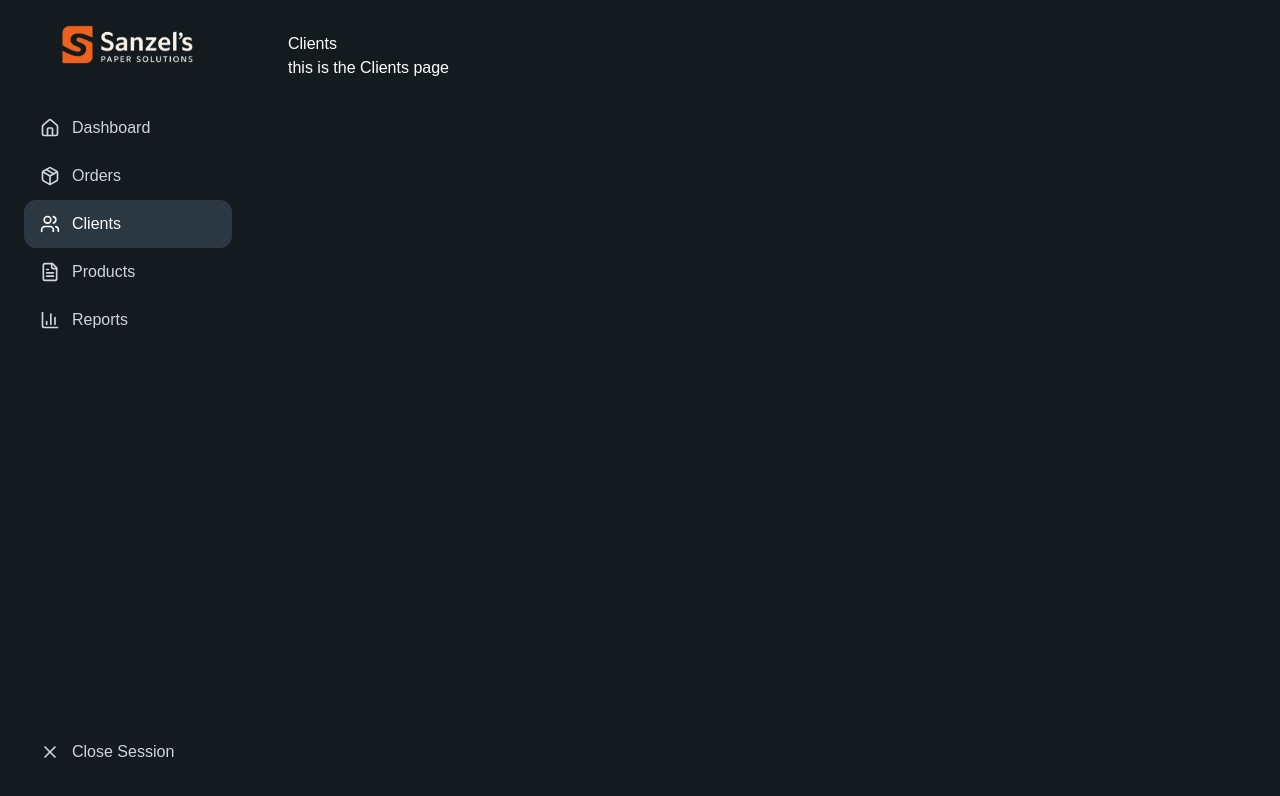
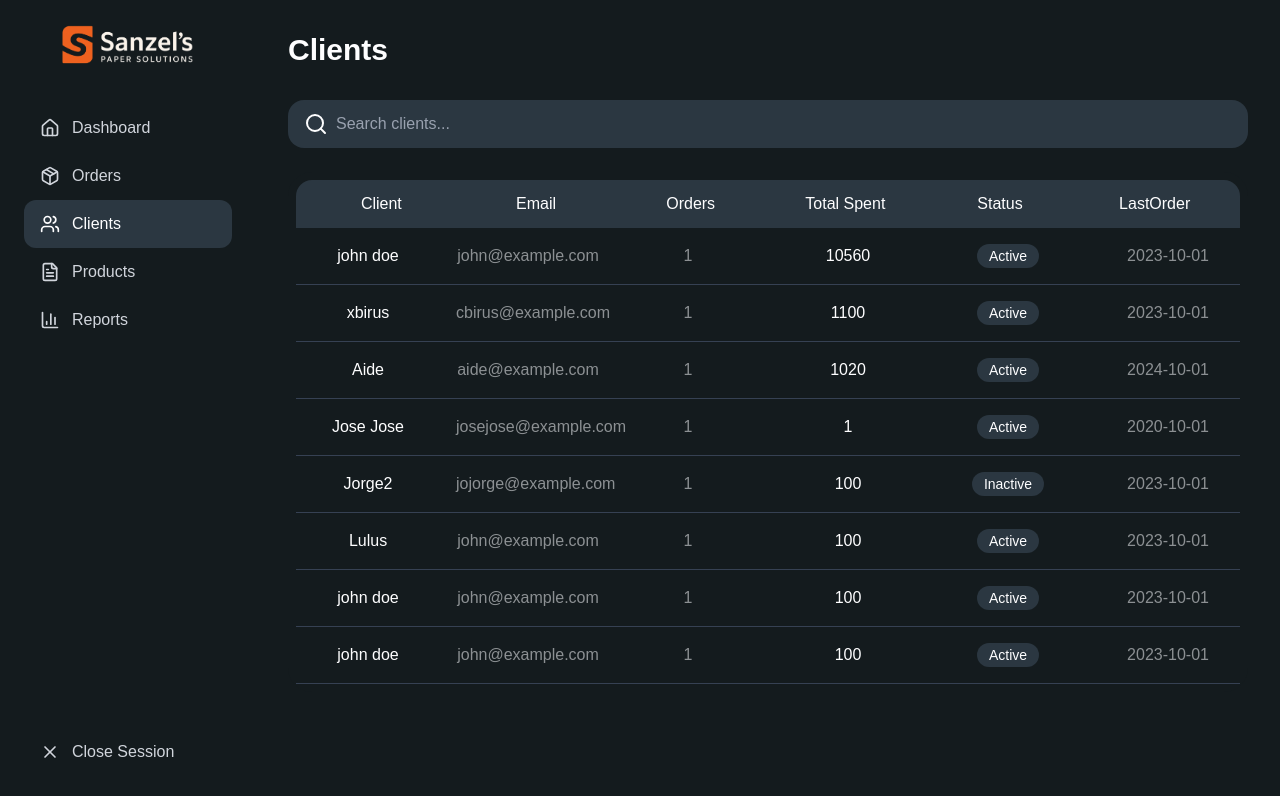
Before and after one commit to ByChanderZap/sanzel-paper-panel, a Next.js app: page /clients in a window 1280 px wide. Shown: the top 796 px of the page. Built offline with nearby package versions, Linux system fonts and the light colour scheme.

Commit message:
i messed up something and im fixing it

```diff
--- a/app/(panel)/clients/page.tsx
+++ b/app/(panel)/clients/page.tsx
@@ -1,8 +1,26 @@
-export default function ClientsPage() {
+import { SearchBar } from "@/components/search-bar";
+import { ClientsTable } from "@/components/clients/clients-table";
+
+export default async function ClientsPage({
+  searchParams,
+}: {
+  searchParams: { query?: string; page?: string };
+}) {
+  const params = await searchParams;
+  const query = params.query || "";
+  const currentPage = Number(params.page) || 1;
+
   return (
-    <div>
-      <h1>Clients</h1>
-      <p>this is the Clients page</p>
-    </div>
+    <>
+      <div className="mb-8">
+        <h1 className="text-3xl font-bold">Clients</h1>
+      </div>
+
+      {/* Search Bar */}
+      <SearchBar placeholder="Search clients..." />
+
+      {/** Place holder for future content */}
+      <ClientsTable query={query} currentPage={currentPage} />
+    </>
   );
 }
--- a/app/(panel)/dashboard/page.tsx
+++ b/app/(panel)/dashboard/page.tsx
@@ -13,6 +13,8 @@ export default async function DashboardPage() {
     { title: "Total Clients", value: 3333 },
     { title: "Total Products", value: 500 },
   ];
+
+  const colNames = ["Order ID", "Client", "Date", "Status", "Total"];
 
   const recentOrders = await getOrdersPreview();
 
@@ -40,12 +42,10 @@ export default async function DashboardPage() {
 
         {/* Desktop Table - Hidden on mobile */}
         <CustomTable>
-          <TableHeader
-            colNames={["Order ID", "Client", "Date", "Status", "Total"]}
-          />
+          <TableHeader colNames={colNames} />
           <TableBody>
             {recentOrders.map((order) => (
-              <TableRow key={order.id}>
+              <TableRow key={order.id} colCount={colNames.length}>
                 <TableRowContent content={order.id} className="font-medium" />
                 <TableRowContent
                   content={order.client}
--- /dev/null
+++ b/components/clients/clients-table.tsx
@@ -0,0 +1,75 @@
+import Link from "next/link";
+import { ClientsTableProprs } from "@/types/clients";
+import { fetchClients } from "@/lib/data/fetchClients";
+import {
+  CustomTable,
+  TableHeader,
+  TableBody,
+  TableRow,
+  TableRowContent,
+} from "@/components/custom-table";
+
+export async function ClientsTable({
+  query,
+  currentPage = 1,
+}: ClientsTableProprs) {
+  const clients = await fetchClients(query, currentPage);
+  const colNames = [
+    "Client",
+    "Email",
+    "Orders",
+    "Total Spent",
+    "Status",
+    "LastOrder",
+  ];
+
+  return (
+    <CustomTable>
+      <TableHeader colNames={colNames} />
+      <TableBody>
+        {clients.map((client) => (
+          <Link
+            key={client.id}
+            href={`/clients/${client.id}/summary`}
+            className="block"
+          >
+            <TableRow colCount={colNames.length}>
+              <TableRowContent
+                content={client.client}
+                className="font-medium"
+              />
+              <TableRowContent
+                content={client.email}
+                className="text-custom-gray"
+              />
+              <TableRowContent
+                content={client.orders}
+                className="text-custom-gray"
+              />
+              <TableRowContent
+                content={client.totalSpent}
+                className="text-custom-white"
+              />
+              <TableRowContent
+                content={
+                  <span className="px-3 py-1 rounded-full text-sm font-medium bg-secondary">
+                    {client.status}
+                  </span>
+                }
+              />
+              <TableRowContent
+                content={client.lastOrder}
+                className="text-custom-gray"
+              />
+            </TableRow>
+          </Link>
+        ))}
+        {clients.length === 0 && (
+          <div className="text-center py-8 text-gray-400">
+            No clients matching your search.
+          </div>
+        )}
+      </TableBody>
+    </CustomTable>
+  );
+}
--- a/components/custom-table/table-header.tsx
+++ b/components/custom-table/table-header.tsx
@@ -1,8 +1,27 @@
 export function TableHeader({ colNames }: { colNames: string[] }) {
+  const gridColsMap: Record<number, string> = {
+    1: "grid-cols-1",
+    2: "grid-cols-2",
+    3: "grid-cols-3",
+    4: "grid-cols-4",
+    5: "grid-cols-5",
+    6: "grid-cols-6",
+    7: "grid-cols-7",
+    8: "grid-cols-8",
+    9: "grid-cols-9",
+    10: "grid-cols-10",
+    11: "grid-cols-11",
+    12: "grid-cols-12",
+  };
+
+  const gridCols = gridColsMap[colNames.length] || "grid-cols-6";
+
   return (
-    <div className="grid grid-cols-5 gap-4 border-b border-gray-700 pb-3 mb-4">
+    <div
+      className={`grid ${gridCols} gap-4 bg-secondary px-4 py-3 rounded-t-2xl`}
+    >
       {colNames.map((colName, index) => (
-        <div key={index} className="text-left font-medium text-custom-gray">
+        <div key={index} className="text-center font-medium text-custom-white">
           {colName}
         </div>
       ))}
--- a/components/custom-table/table-row.tsx
+++ b/components/custom-table/table-row.tsx
@@ -1,6 +1,31 @@
-export function TableRow({ children }: { children: React.ReactNode }) {
+export function TableRow({
+  children,
+  colCount,
+}: {
+  children: React.ReactNode;
+  colCount: number;
+}) {
+  const gridColsMap: Record<number, string> = {
+    1: "grid-cols-1",
+    2: "grid-cols-2",
+    3: "grid-cols-3",
+    4: "grid-cols-4",
+    5: "grid-cols-5",
+    6: "grid-cols-6",
+    7: "grid-cols-7",
+    8: "grid-cols-8",
+    9: "grid-cols-9",
+    10: "grid-cols-10",
+    11: "grid-cols-11",
+    12: "grid-cols-12",
+  };
+
+  const gridCols = gridColsMap[colCount] || "grid-cols-6";
+
   return (
-    <div className="grid grid-cols-5 gap-4 py-4 border-b border-gray-700 hover:bg-gray-700/50 transition-colors">
+    <div
+      className={`grid ${gridCols} gap-4 py-4 text-center border-b border-gray-700 hover:bg-gray-700/50 transition-colors`}
+    >
       {children}
     </div>
   );
--- a/components/orders/orders-table.tsx
+++ b/components/orders/orders-table.tsx
@@ -1,4 +1,5 @@
 import Link from "next/link";
+import { OrdersTableProps } from "../../types/orders";
 import { getOrdersPreview } from "../../lib/data/fetchOrders";
 import {
   CustomTable,
@@ -7,7 +8,6 @@ import {
   TableRow,
   TableRowContent,
 } from "@/components/custom-table";
-import { OrdersTableProps } from "../../types/orders";
 
 // type OrdersTableProps = {
 //   query: string;
@@ -19,12 +19,11 @@ export async function OrdersTable({
   currentPage = 1,
 }: OrdersTableProps) {
   const orders = await getOrdersPreview(query, currentPage);
+  const colNames = ["Order Id", "Client", "Date", "Status", "Total"];
 
   return (
     <CustomTable>
-      <TableHeader
-        colNames={["Order Id", "Client", "Date", "Status", "Total"]}
-      />
+      <TableHeader colNames={colNames} />
       <TableBody>
         {orders.map((order) => (
           <Link
@@ -32,7 +31,7 @@ export async function OrdersTable({
             href={`/orders/${order.id}/summary`}
             className="block"
           >
-            <TableRow>
+            <TableRow colCount={colNames.length}>
               <TableRowContent content={order.id} className="font-medium" />
               <TableRowContent
                 content={order.client}
--- /dev/null
+++ b/lib/data/fetchClients.ts
@@ -0,0 +1,23 @@
+import { ClientPreview } from "@/types/clients";
+import { ClientsSummaryMock } from "@/mocks/clients"
+
+// eslint-disable-next-line @typescript-eslint/no-unused-vars
+export const fetchClients = async(query?: string, page?: number): Promise<ClientPreview[]> => {
+  // TODO: Implement real logic and pagination
+  // For now, we will use the mock data
+
+  return new Promise((resolve) => {
+    setTimeout(() => {
+      const filteredClients = ClientsSummaryMock
+      .filter((client) => matchClients(client, query))
+
+      resolve(filteredClients)
+    }, 100)
+  })
+}
+const matchClients = (client: ClientPreview, query?: string): boolean => {
+  if (!query) {
+    return true;
+  }
+  return client.client.includes(query) || client.email.includes(query);
+}
--- /dev/null
+++ b/mocks/clients.ts
@@ -0,0 +1,76 @@
+import { ClientPreview, ClientStatus } from "../types/clients";
+
+export const ClientsSummaryMock: ClientPreview[] = [
+  {
+    id: "1",
+    client: "john doe",
+    email: "john@example.com",
+    orders: 1,
+    totalSpent: 10560.0,
+    status: ClientStatus.ACTIVE,
+    lastOrder: "2023-10-01",
+  },
+  {
+    id: "2",
+    client: "xbirus",
+    email: "cbirus@example.com",
+    orders: 1,
+    totalSpent: 1100.0,
+    status: ClientStatus.ACTIVE,
+    lastOrder: "2023-10-01",
+  },
+  {
+    id: "3",
+    client: "Aide",
+    email: "aide@example.com",
+    orders: 1,
+    totalSpent: 1020.0,
+    status: ClientStatus.ACTIVE,
+    lastOrder: "2024-10-01",
+  },
+  {
+    id: "4",
+    client: "Jose Jose",
+    email: "josejose@example.com",
+    orders: 1,
+    totalSpent: 1.0,
+    status: ClientStatus.ACTIVE,
+    lastOrder: "2020-10-01",
+  },
+  {
+    id: "5",
+    client: "Jorge2",
+    email: "jojorge@example.com",
+    orders: 1,
+    totalSpent: 100.0,
+    status: ClientStatus.INACTIVE,
+    lastOrder: "2023-10-01",
+  },
+  {
+    id: "6",
+    client: "Lulus ",
+    email: "john@example.com",
+    orders: 1,
+    totalSpent: 100.0,
+    status: ClientStatus.ACTIVE,
+    lastOrder: "2023-10-01",
+  },
+  {
+    id: "7",
+    client: "john doe",
+    email: "john@example.com",
+    orders: 1,
+    totalSpent: 100.0,
+    status: ClientStatus.ACTIVE,
+    lastOrder: "2023-10-01",
+  },
+  {
+    id: "8",
+    client: "john doe",
+    email: "john@example.com",
+    orders: 1,
+    totalSpent: 100.0,
+    status: ClientStatus.ACTIVE,
+    lastOrder: "2023-10-01",
+  },
+]
--- /dev/null
+++ b/types/clients.ts
@@ -0,0 +1,19 @@
+export type ClientsTableProprs = {
+  query: string;
+  currentPage?: number;
+}
+
+export enum ClientStatus {
+  ACTIVE = "Active",
+  INACTIVE = "Inactive"
+}
+
+export type ClientPreview = {
+  id: string;
+  client: string;
+  email: string;
+  orders: number;
+  totalSpent: number;
+  status: ClientStatus;
+  lastOrder: string;
+}
```
Also changed, not shown: app/(panel)/orders/page.tsx (+3 -4 lines).
